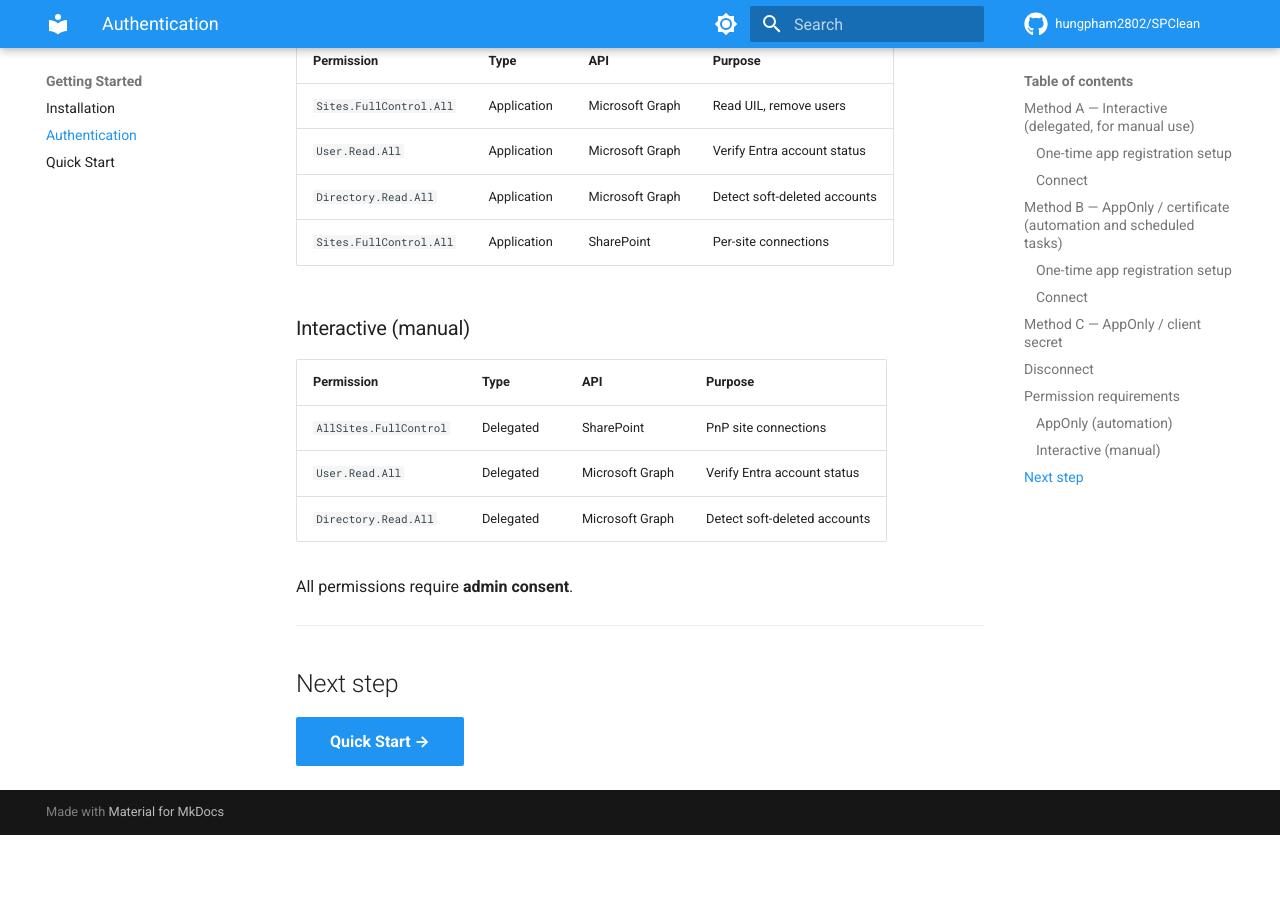
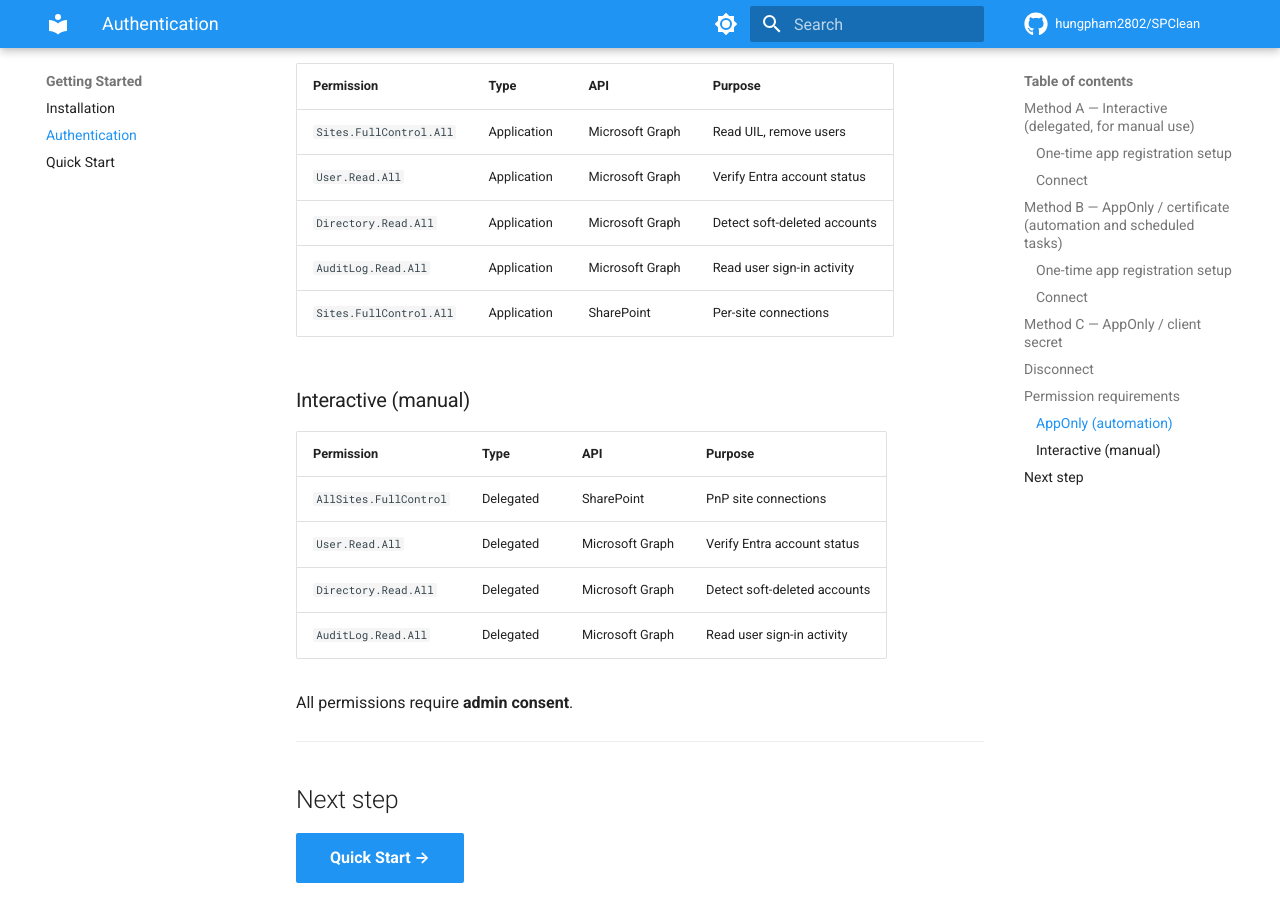
Before and after one commit to hungpham2802/SPClean, an MkDocs documentation site: the page built from docs/getting-started/authentication.md, in a window 1280 px wide and 900 px high, scrolled down 2792 px. Built offline with MkDocs 1.6.1 and Material for MkDocs 9.7.7, drawn with Linux system fonts in a browser that asks for light colours; comment, search, counter and statistics services are not loaded; before the commit the page ends 3627 px from its top, so only the background shows below that; some of the changed text lies outside the part shown.

```diff
--- a/docs/getting-started/authentication.md
+++ b/docs/getting-started/authentication.md
@@ -18,7 +18,7 @@ Requires an Entra app registration configured for delegated auth.
         - `https://login.microsoftonline.com/common/oauth2/nativeclient`
     - Enable **Allow public client flows = Yes**
 3. **API permissions** → Add **delegated** permissions:
-    - Microsoft Graph: `User.Read.All`, `Directory.Read.All`
+    - Microsoft Graph: `User.Read.All`, `Directory.Read.All`, `AuditLog.Read.All`
     - SharePoint: `AllSites.FullControl`
 4. **Grant admin consent**
 
@@ -47,7 +47,7 @@ Requires an Entra app registration with a certificate credential.
 1. Go to **Entra Admin Center → App registrations → New registration**
 2. **Certificates & secrets** → upload a `.pfx` or `.cer` certificate
 3. **API permissions** → Add **application** permissions:
-    - Microsoft Graph: `User.Read.All`, `Directory.Read.All`, `Sites.FullControl.All`
+    - Microsoft Graph: `User.Read.All`, `Directory.Read.All`, `AuditLog.Read.All`, `Sites.FullControl.All`
     - SharePoint: `Sites.FullControl.All`
 4. **Grant admin consent**
 
@@ -105,6 +105,7 @@ Clears the module connection state and disconnects both PnP and Microsoft Graph
 | `Sites.FullControl.All` | Application | Microsoft Graph | Read UIL, remove users |
 | `User.Read.All` | Application | Microsoft Graph | Verify Entra account status |
 | `Directory.Read.All` | Application | Microsoft Graph | Detect soft-deleted accounts |
+| `AuditLog.Read.All` | Application | Microsoft Graph | Read user sign-in activity |
 | `Sites.FullControl.All` | Application | SharePoint | Per-site connections |
 
 ### Interactive (manual)
@@ -114,6 +115,7 @@ Clears the module connection state and disconnects both PnP and Microsoft Graph
 | `AllSites.FullControl` | Delegated | SharePoint | PnP site connections |
 | `User.Read.All` | Delegated | Microsoft Graph | Verify Entra account status |
 | `Directory.Read.All` | Delegated | Microsoft Graph | Detect soft-deleted accounts |
+| `AuditLog.Read.All` | Delegated | Microsoft Graph | Read user sign-in activity |
 
 All permissions require **admin consent**.
 
```
Also changed, not shown: README.md (+2 -1 lines), docs/cmdlets/export-spcreport.md (+2 -0 lines), docs/cmdlets/get-spcorphaneduser.md (+2 -0 lines), docs/licensing.md (+2 -1 lines), 6 other files.
